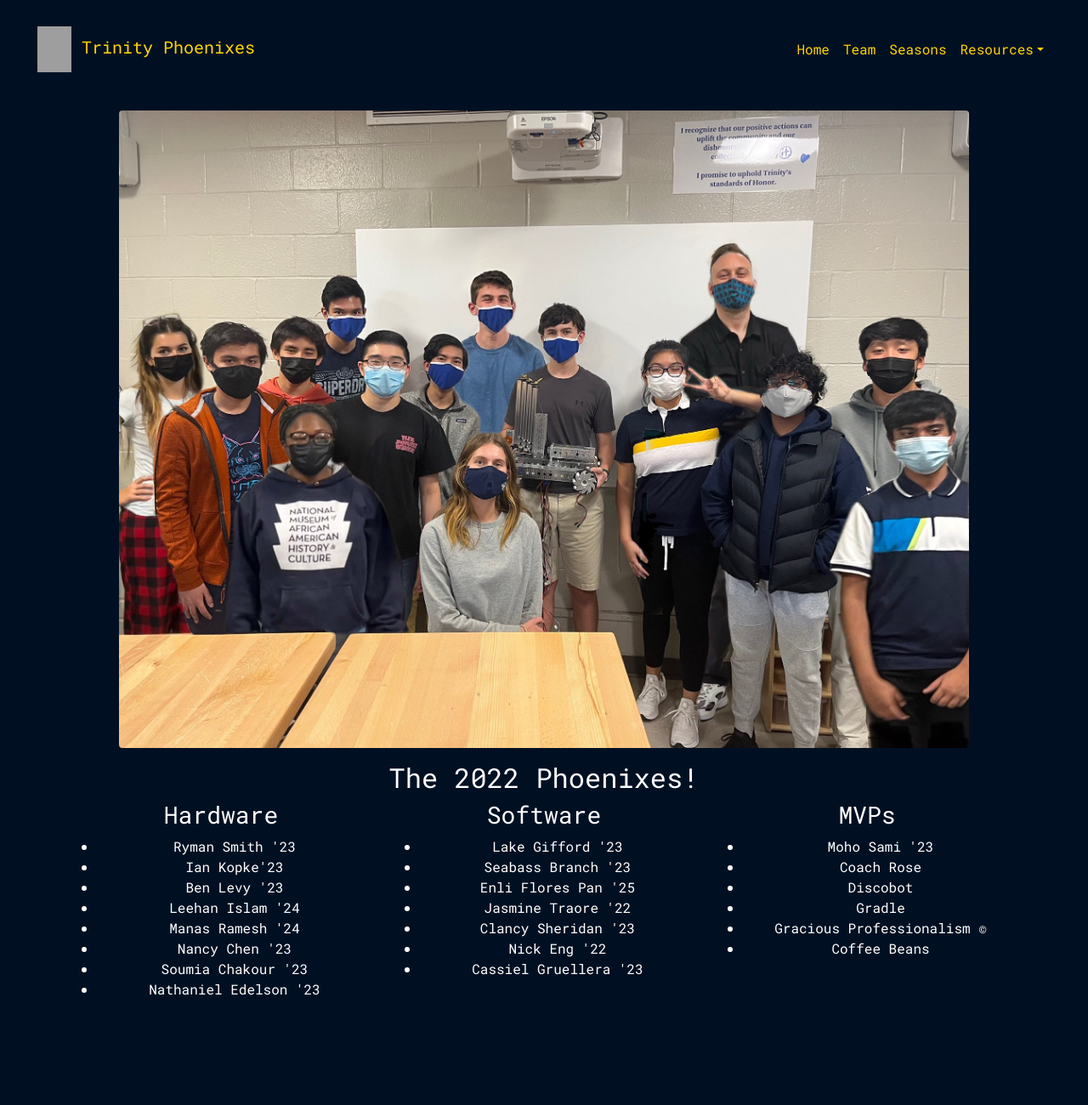
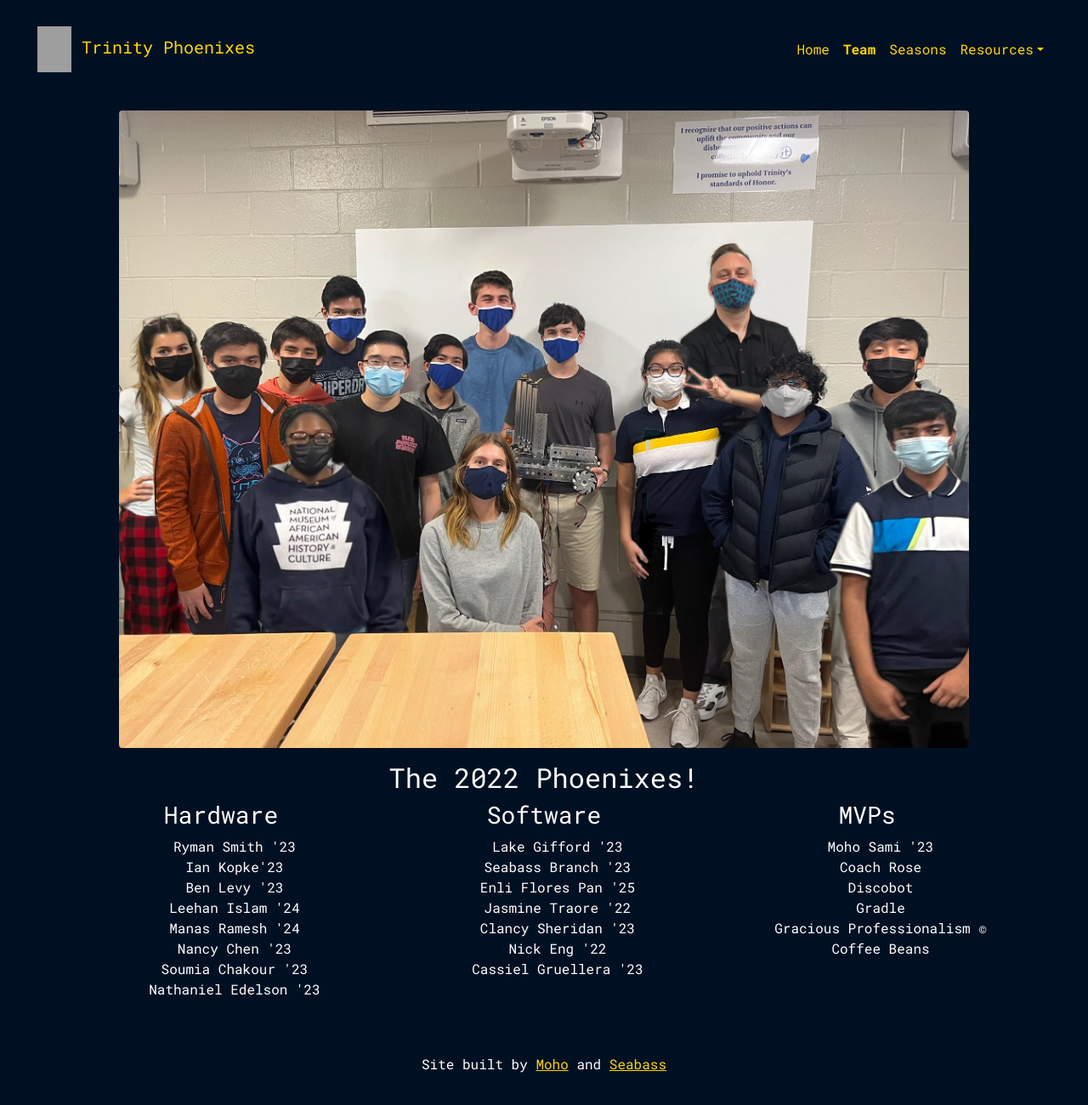
Before and after one commit to esby-space/phoenixes, a plain HTML site: page team.html in a window 1280 px wide. Shown: the part 30-1330 px from the top of the page at 85% size. Before the commit the page ends 1254 px from the top, so only its background shows below. Drawn offline with nearby package versions, Linux system fonts and the light colour scheme; grey boxes are pictures that could not be loaded.

Commit message:
trying to fix safari

```diff
--- a/styles/style.css
+++ b/styles/style.css
@@ -23,11 +23,11 @@ body {
     font-family: 'Roboto Mono', monospace;
     color: white;
     margin: 0;
+    overflow-x: hidden;
 }
 
 body {
     padding: 2rem;
-    overflow-x: hidden;
 }
 
 a,
@@ -63,3 +63,7 @@ img {
 .center-text {
     text-align: center;
 }
+
+ul {
+    list-style: none;
+}
--- a/team.html
+++ b/team.html
@@ -46,7 +46,7 @@
                         <a href="./index.html" class="nav-link">Home</a>
                     </li>
                     <li class="nav-item">
-                        <a href="./team.html" class="nav-link">Team</a>
+                        <a href="./team.html" class="nav-link"><b>Team</b></a>
                     </li>
                     <li class="nav-item">
                         <a href="./seasons.html" class="nav-link">Seasons</a>
@@ -114,6 +114,9 @@
             </div>
         </div>
     </main>
+    <footer class="center" style="margin-top: 3rem;">
+        <p>Site built by <a href="https://github.com/MohoSami">Moho</a> and <a href="https://github.com/esby-space">Seabass</a></p>
+    </footer>
 </body>
 
 </html>
```
Also changed, not shown: index.html (+6 -2 lines), seasons.html (+4 -1 lines).
